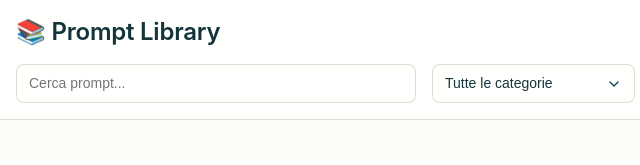
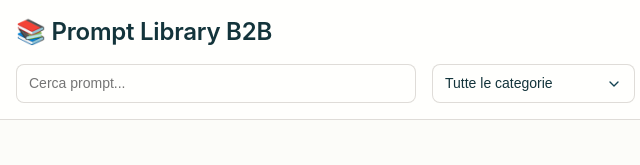
Before and after one commit to AP264326/Libreria-Prompt, a plain HTML site: page index.html in a window 1280 px wide. Shown: the top 165 px of the page, 0-640 px from the left. Drawn offline with nearby package versions, Linux system fonts and the light colour scheme; a web font is replaced by a local one.

Commit message:
Update index.html

```diff
--- a/index.html
+++ b/index.html
@@ -11,7 +11,7 @@
     <header class="header">
         <div class="container">
             <div class="header-content">
-                <h1 class="header-title">📚 Prompt Library</h1>
+                <h1 class="header-title">📚 Prompt Library B2B</h1>
                 <div class="header-actions">
                     <button id="favorites-toggle" class="btn-blue" aria-label="Mostra solo preferiti">
                         ⭐ I miei preferiti
```
